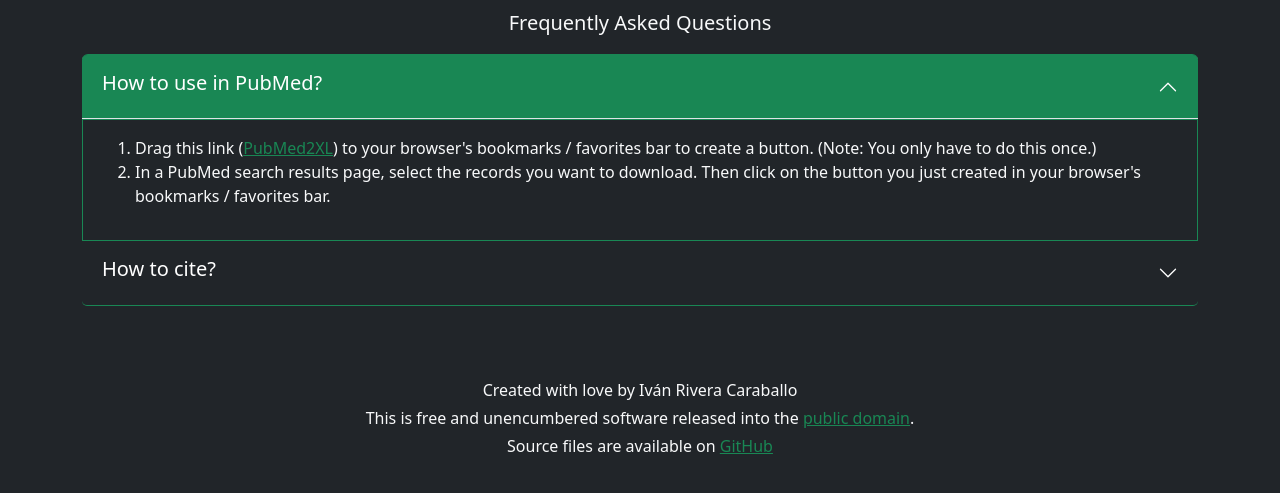
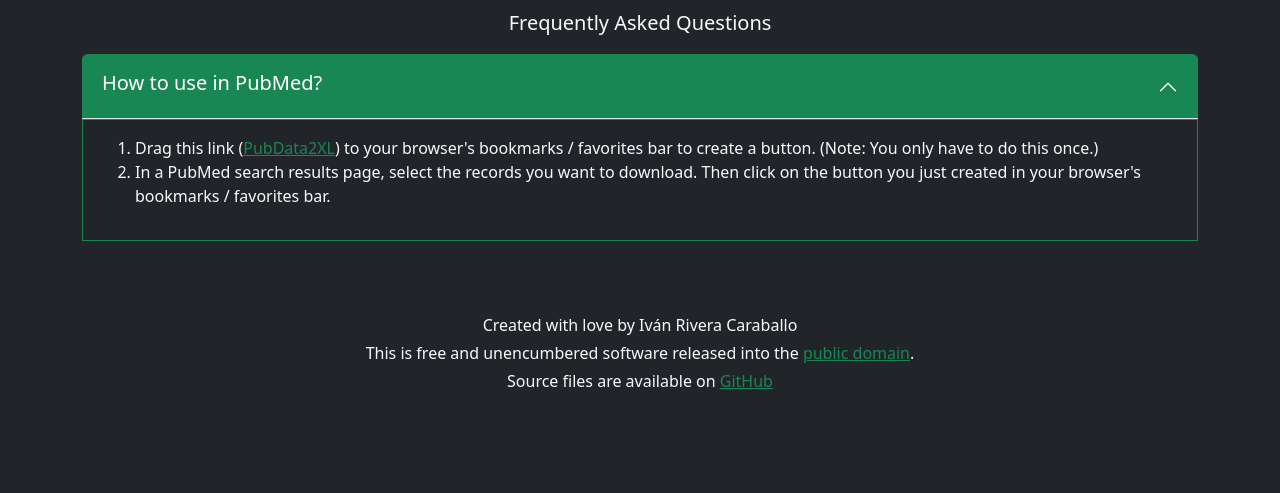
Before and after one commit to PubData2XL/PubData2XL, a Django app: template src/apps/pubmed2xl/templates/pubmed2xl/faq.html in a window 1280 px wide. Shown: the part 100-593 px from the top of the page. Run offline with Django 4.2, Linux system fonts and the light colour scheme; the template is opened without the code that fills it, so the values that code supplies are empty; some libraries are stand-ins or nearby versions.

Commit message:
Update faq.html

```diff
--- a/src/apps/pubmed2xl/templates/pubmed2xl/faq.html
+++ b/src/apps/pubmed2xl/templates/pubmed2xl/faq.html
@@ -1,13 +1,13 @@
 {% extends 'base.html' %}
 {% load static %}
-{% block title %}PubMed2XL Frequenty Asked Questions{% endblock %}
-{% block styles %}<link href="{% static 'pubmed2xl/css/style.css' %}" rel="stylesheet" crossorigin="anonymous">{% endblock %}
+{% block title %}PubData2XL Frequenty Asked Questions{% endblock %}
+{% block styles %}<link href="{% static 'pubdata2xl/css/style.css' %}" rel="stylesheet" crossorigin="anonymous">{% endblock %}
 {% block lead %}Frequently Asked Questions{% endblock %}
 {% block description%}Download thousands of PubMed citations into a spreadsheet. Free, no ads, secure, encrypted, privacy, untraceable and simple to use.{% endblock %}
-{% block logo_link_url %}{% url 'pubmed2xl:download_excel' %}{{ form.pmids.value|default_if_none:"" }}{% endblock %}
-{% block left_link_url %}{% url 'pubmed2xl:download_excel' %}{{ form.pmids.value|default_if_none:"" }}{% endblock %}
+{% block logo_link_url %}{% url 'pubdata2xl:download_excel' %}{{ form.pmids.value|default_if_none:"" }}{% endblock %}
+{% block left_link_url %}{% url 'pubdata2xl:download_excel' %}{{ form.pmids.value|default_if_none:"" }}{% endblock %}
 {% block left_link_text %}Download to Excel{% endblock %}
-{% block right_link_url %}{% url 'pubmed2xl:download_xml' %}{{ form.pmids.value|default_if_none:"" }}{% endblock %}
+{% block right_link_url %}{% url 'pubdata2xl:download_xml' %}{{ form.pmids.value|default_if_none:"" }}{% endblock %}
 {% block right_link_text %}Download to XML{% endblock %}
 {% block content %}
   <div class="row">
@@ -22,36 +22,13 @@
           <div id="faq1" class="accordion-collapse collapse show" aria-labelledby="headingOne" data-bs-parent="#faq">
             <div class="accordion-body bg-dark text-light">
               <ol>
-                <li>Drag this link (<a class="text-success" target="_blank" href="javascript:(function(){function goToPubMed2XL(pmids){if (pmids != &quot;&quot;) {window.open(&quot;https://www.pubmed2xl.com/&quot; + pmids, '_blank');}else {alert(&quot;Hmm, looks like you didn't select any records, or did you?&quot;);}}var pmids;switch (document.domain) {case &quot;ovidsp.dc2.ovid.com&quot;:pmids = $(&quot;td.titles-checkbox input:checked&quot;).parent().siblings().find(&quot;div.article-ui&quot;).map(function(){return $(this).text().match(/([0-9]+)/)[0]; }).get().join(&quot;,&quot;);goToMPubMed2XL(pmids);break;case &quot;www.ncbi.nlm.nih.gov&quot;:pmids = jQuery(&quot;div.rprtnum input:checked&quot;).map(function(){ return this.value; }).get().join(&quot;,&quot;);goToPubMed2XL(pmids);break;case &quot;pubmed.ncbi.nlm.nih.gov&quot;:pmids = $(&quot;div#search-results section.search-results-list article input.search-result-selector:checked&quot;).map(function(){ return this.value; }).get().join(&quot;,&quot;);goToPubMed2XL(pmids);break;default:alert(&quot;Hmm, looks like you are not on a supported site, or are you?&quot;);}})()">PubMed2XL</a>) to your browser's bookmarks / favorites bar to create a button.
+                <li>Drag this link (<a class="text-success" target="_blank" href="javascript:(function(){function goToPubData2XL(pmids){if (pmids != &quot;&quot;) {window.open(&quot;https://www.pubdata2xl.com/&quot; + pmids, '_blank');}else {alert(&quot;Hmm, looks like you didn't select any records, or did you?&quot;);}}var pmids;switch (document.domain) {case &quot;ovidsp.dc2.ovid.com&quot;:pmids = $(&quot;td.titles-checkbox input:checked&quot;).parent().siblings().find(&quot;div.article-ui&quot;).map(function(){return $(this).text().match(/([0-9]+)/)[0]; }).get().join(&quot;,&quot;);goToMPubData2XL(pmids);break;case &quot;www.ncbi.nlm.nih.gov&quot;:pmids = jQuery(&quot;div.rprtnum input:checked&quot;).map(function(){ return this.value; }).get().join(&quot;,&quot;);goToPubData2XL(pmids);break;case &quot;pubmed.ncbi.nlm.nih.gov&quot;:pmids = $(&quot;div#search-results section.search-results-list article input.search-result-selector:checked&quot;).map(function(){ return this.value; }).get().join(&quot;,&quot;);goToPubData2XL(pmids);break;default:alert(&quot;Hmm, looks like you are not on a supported site, or are you?&quot;);}})()">PubData2XL</a>) to your browser's bookmarks / favorites bar to create a button.
                   (Note: You only have to do this once.)
                 </li>
                 <li>
                   In a PubMed search results page, select the records you want to download. Then click on the button you just created in your browser's bookmarks / favorites bar.
                 </li>
               </ol>
-
-            </div>
-          </div>
-        </div>
-        <div class="accordion-item">
-          <h2 class="accordion-header" id="headingTwo">
-            <button class="accordion-button collapsed" type="button" data-bs-toggle="collapse" data-bs-target="#faq2" aria-expanded="false" aria-controls="collapseTwo">
-              <h5>How to cite?</h5>
-            </button>
-          </h2>
-          <div id="faq2" class="accordion-collapse collapse" aria-labelledby="headingTwo" data-bs-parent="#faq">
-            <div class="accordion-body bg-dark text-light">
-              <h6>APA 7th</h6>
-              <p>Rivera Caraballo, I. (2020). PubMed2XL. Download PubMed data into MS Excel. https://pubmed2xl.com. </p>
-
-              <h6>JAMA</h6>
-              <p>Rivera Caraballo I. PubMed2XL. Download PubMed data into MS Excel. https://pubmed2xl.com. Published 2020. Accessed {{ time }}.</p>
-
-              <h6>Chicago</h6>
-              <p>Rivera Caraballo, Ivan. “PubMed2XL.” Download PubMed data into MS Excel, 2020. https://pubmed2xl.com.
-
-              <h6>MLA 8th</h6>
-              <p>Rivera Caraballo, Ivan. “PubMed2XL.” Download PubMed Data into MS Excel, 2020, pubmed2xl.com.</p>
             </div>
           </div>
         </div>
@@ -72,5 +49,5 @@
   </div>
 {% endblock %}
 {% block jscript %}
-    <script src="{% static 'pubmed2xl/js/rows_counter.js' %}"></script>
+    <script src="{% static 'pubdata2xl/js/rows_counter.js' %}"></script>
 {% endblock %}
```
